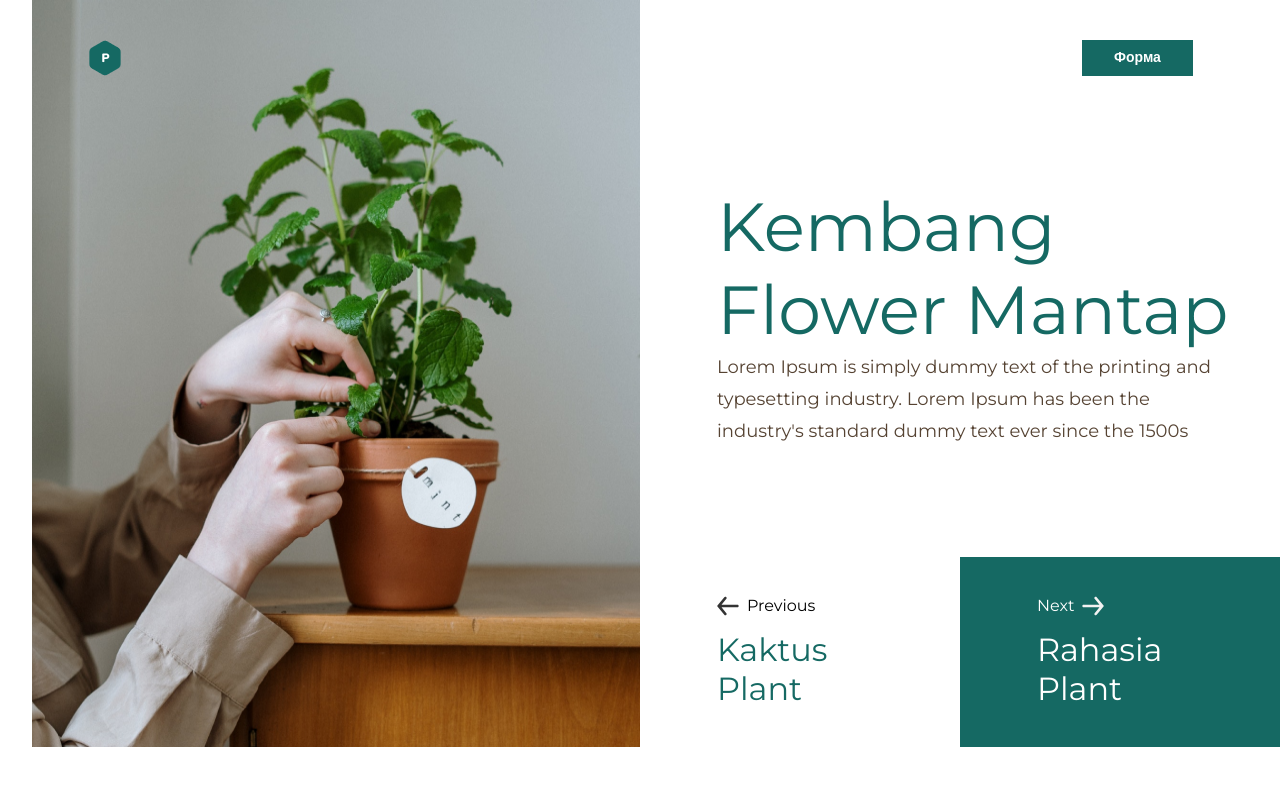
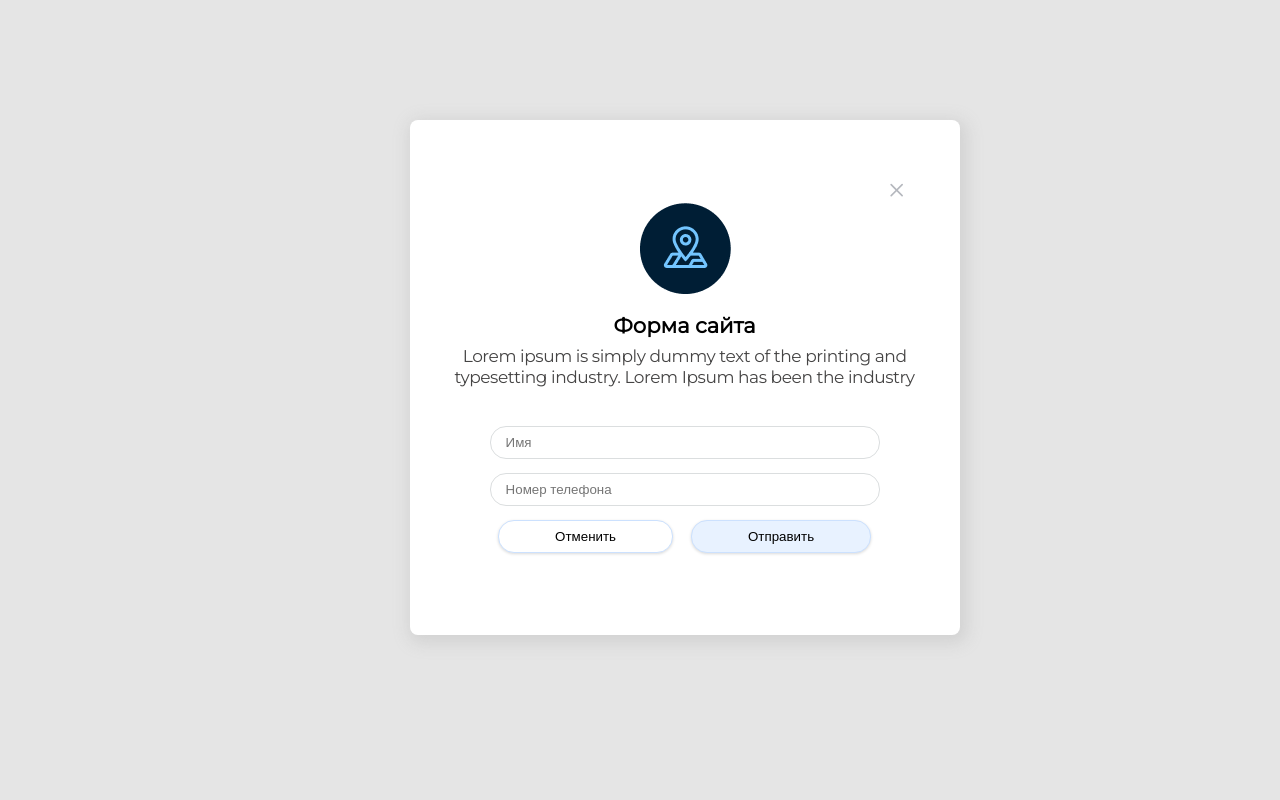
Before and after one commit to Lookintothesoul/makeroi, a plain HTML site: page index.html in a window 1280 px wide. Both pictures are taken after a click on the button "Форма". Shown: the top 800 px of the page. Drawn offline with nearby package versions, Linux system fonts and the light colour scheme.

Commit message:
update app

```diff
--- a/index.css
+++ b/index.css
@@ -81,6 +81,7 @@ body p {
 }
 
 .prev {
+    cursor: pointer;
     padding: 39px 49px 39px 77px;
     width: 50%;
 }
@@ -93,6 +94,7 @@ body p {
 }
 
 .next {
+    cursor: pointer;
     color: white;
     background: #156963;
     padding: 39px 49px 39px 77px;
@@ -119,8 +121,7 @@ body p {
 .point {
     max-width: 268px;
     width: 100%;
-    max-height: 155px;
-    height: 100%;
+    height: fit-content;
     padding: 21px 16px;
     border: 1px solid #E0E0E0;
 }
@@ -244,3 +245,108 @@ body p {
     text-align: center;
     color: #000000;
 }
+
+.form {
+    position: fixed;
+    top: 15%;
+    left: 32%;
+    max-width: 470px;
+    width: 100%;
+    height: fit-content;
+    display: flex;
+    flex-direction: column;
+    align-items: center;
+    background: #FFFFFF;
+    box-shadow: 3px 4px 16px 4px rgba(155, 155, 155, 0.25);
+    border-radius: 8px;
+    padding: 40px;
+}
+
+.form svg {
+    cursor: pointer;
+    margin: 23px 23px 6px 95%;
+}
+
+.form p {
+    margin: 18px 0 8px 0;
+    font-family: 'Montserrat', sans-serif;
+    font-weight: 700;
+    font-size: 21px;
+    line-height: 121.5%;
+    color: #000000;
+}
+
+.form span {
+    margin-bottom: 38px;
+    font-family: 'Montserrat', sans-serif;
+    font-size: 17px;
+    line-height: 121.5%;
+    text-align: center;
+    letter-spacing: -0.025em;
+    color: #454444;
+}
+
+.form_sub {
+    display: flex;
+    flex-direction: column;
+    align-items: center;
+    justify-content: center;
+}
+
+.form_sub input {
+    padding: 8px 15px 8px 15px;
+    border: 1px solid #DBDEDF;
+    box-sizing: border-box;
+    border-radius: 16px;
+    margin-bottom: 14px;
+    width: 390px;
+    height: auto;
+}
+
+.btns {
+    display: flex;
+    gap: 18px;
+    margin-bottom: 42px;
+}
+
+.btns button {
+    cursor: pointer;
+    padding: 8px 56px;
+    background: #FFFFFF;
+    border: 1px solid #CCE1FE;
+    box-sizing: border-box;
+    box-shadow: 0px 1px 3px rgba(0, 0, 0, 0.15);
+    border-radius: 16px;
+}
+
+.btns button:nth-child(2) {
+    background: #E8F2FF;
+}
+
+.btns button:nth-child(2):active {
+    background: white;
+}
+
+.btns button:nth-child(1):active {
+    background: #E8F2FF;
+}
+
+#layer {
+    display: none;
+    position: fixed;
+    top: 0;
+    right: 0;
+    bottom: 0;
+    left: 0;
+    background: #E5E5E5;
+    text-align: center;
+    z-index: 10;
+    overflow-y: hidden;
+}
+
+#layer::before {
+    content: '';
+    display: inline-block;
+    height: 100%;
+    vertical-align: middle;
+}
--- a/index.html
+++ b/index.html
@@ -9,14 +9,13 @@
         @import url('https://fonts.googleapis.com/css2?family=Montserrat:wght@100;400&display=swap');
         @import url('https://fonts.googleapis.com/css2?family=Nunito&display=swap');
     </style>
-    <script src="index.js"></script>
     <link rel="stylesheet" href="index.css">
     <title>Plant Shop</title>
 </head>
 <body>
     <section class="header">
         <img class="home" src="./public/img/home.png" alt="">
-        <button class="btn_form">Форма</button>
+        <button id="btn_form" class="btn_form">Форма</button>
     </section>
     <section class="welcome">
         <img src="./public/img/welcome_img.png" alt="welcome!">
@@ -133,5 +132,29 @@
             </div>
         </div>
     </section>
+    <div id="layer">
+        <div id="todos"></div>
+        <div class="form">
+            <svg width="13" height="14" viewBox="0 0 13 14" fill="none" xmlns="http://www.w3.org/2000/svg">
+                <path d="M12.1309 1.68872L1.19971 12.6199" stroke="#B5B8BE" stroke-width="1.61527" stroke-linecap="round" stroke-linejoin="round"/>
+                <path d="M12.1309 12.6199L1.19971 1.68872" stroke="#B5B8BE" stroke-width="1.61527" stroke-linecap="round" stroke-linejoin="round"/>
+            </svg>
+            <img src="./public/img/logo_form.png" alt="">
+            <p>Форма сайта</p>
+            <span>
+                Lorem ipsum is simply dummy text of the printing and typesetting industry.
+                Lorem Ipsum has been the industry
+            </span>
+            <form class="form_sub" action="">
+                <input id="name" type="text" placeholder="Имя"/>
+                <input id="phone" type="text" placeholder="Номер телефона"/>
+                <div class="btns">
+                    <button id="btn_cancel" type="reset">Отменить</button>
+                    <button id="btn_load"type="submit">Отправить</button>
+                </div>
+            </form>
+        </div>
+    </div>
+    <script src="index.js"></script>
 </body>
 </html>
--- a/index.js
+++ b/index.js
@@ -0,0 +1,63 @@
+const layer = document.getElementById('layer')
+
+document.querySelector('button').addEventListener('click', () => {
+    layer.style.display = 'block'
+    document.querySelector('body').style.overflow = 'hidden'
+})
+layer.addEventListener('click', (e) => {
+    if (e.target === layer) {
+        layer.style.display = 'none'
+        document.querySelector('body').style.overflow = 'auto'
+    }
+})
+
+const closeBtn = document.getElementById('btn_cancel')
+closeBtn.addEventListener('click', (e) => {
+    if (e.target === closeBtn) {
+        layer.style.display = 'none'
+        document.querySelector('body').style.overflow = 'auto'
+    }
+})
+
+
+const form = document.querySelector('.form_sub')
+
+form.addEventListener('submit', function (event) {
+    event.preventDefault()
+    let name = document.getElementById('name').value
+    if (!validateName(name)){
+        alert('Введите корректное имя!')
+    }else{
+        form.addEventListener('submit', function () {
+            let phone = document.getElementById('phone').value
+            if (!validatePhone(phone)){
+                alert('Введите корректный телефон!')
+            }else{
+                load()
+            }
+        })
+    }
+})
+
+function validateName(name){
+    let regex = /^[а-яА-ЯёЁa-zA-Z0-9]{3,}$/;
+    return regex.test(name);
+}
+
+function validatePhone(phone){
+    let regex = /^(\+7|7|8)?[\s\-]?\(?[489][0-9]{2}\)?[\s\-]?[0-9]{3}[\s\-]?[0-9]{2}[\s\-]?[0-9]{2}$/;
+    return regex.test(phone);
+}
+
+async function load() {
+    const url = 'https://jsonplaceholder.typicode.com/todos';
+    const response = await fetch(url);
+    const data = await response.json();
+    const ul = document.querySelector('todos');
+    const html = data.map(function (item) {
+        if (item.id >= 5 && item.completed == 'false')
+            return '<li>' + item.userId + ' ' + item.id + ' ' + item.title + ' ' + item.completed + '</li>'
+    });
+
+    ul.insertAdjacentHTML('afterbegin', html.join(' '))
+}
```
Also changed, not shown: public/img/logo_form.png (added).
